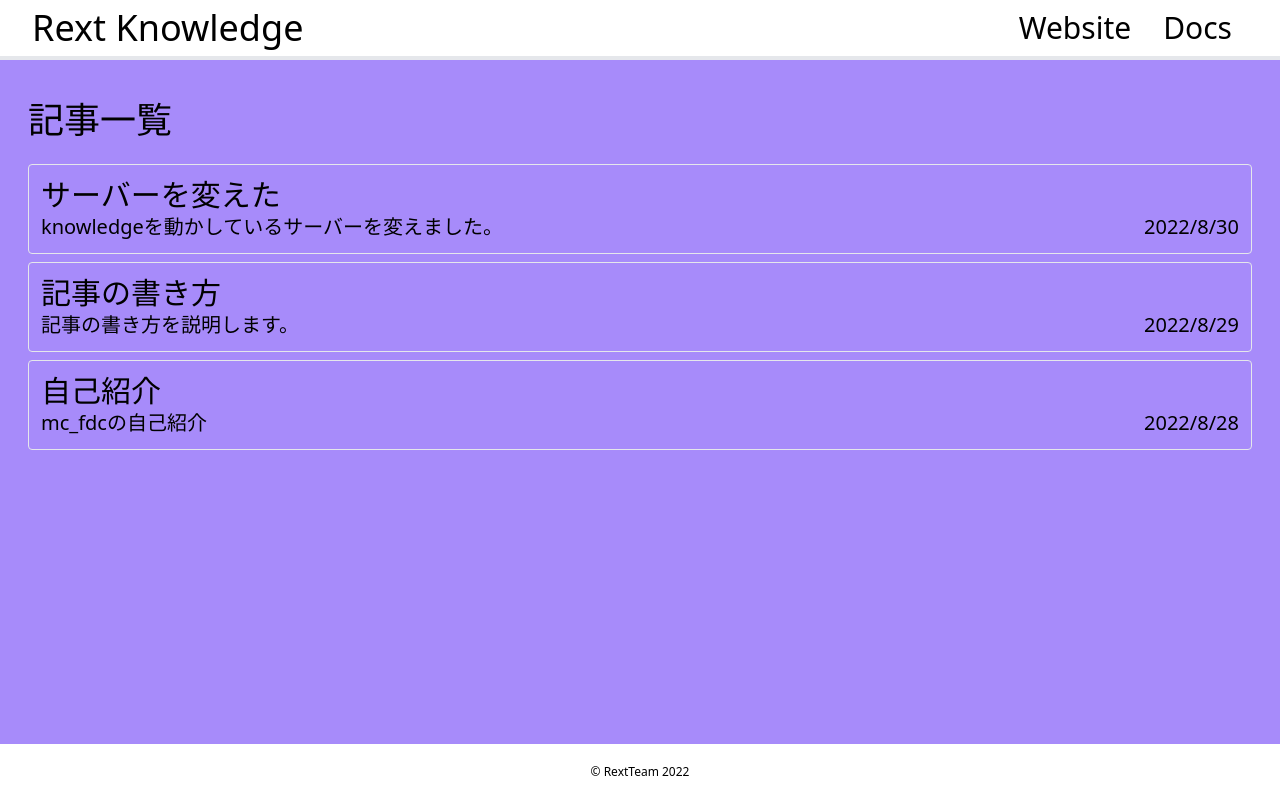
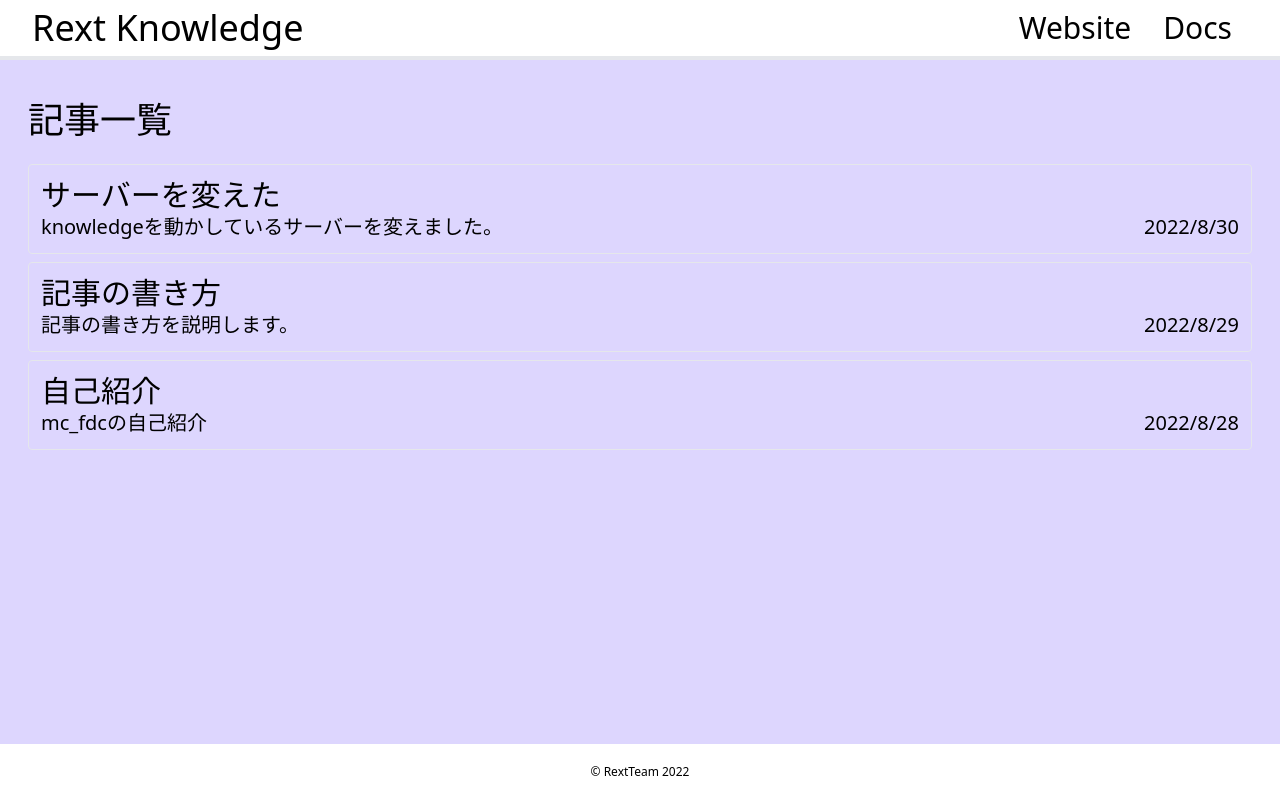
Before and after one commit to RextTeam/knowledge, a Next.js app: page / in a window 1280 px wide. Built offline with nearby package versions, Linux system fonts and the light colour scheme.

Commit message:
Update layout.tsx

```diff
--- a/components/layout.tsx
+++ b/components/layout.tsx
@@ -13,7 +13,7 @@ export default function Layout({ children }: Props) {
             <PageHead />
             <div className="flex flex-col min-h-screen">
                 <Nav />
-                <main className="px-7 pt-10 grow bg-violet-400">
+                <main className="px-7 pt-10 grow bg-violet-200">
                     {children}
                 </main>
                 <footer>
```
